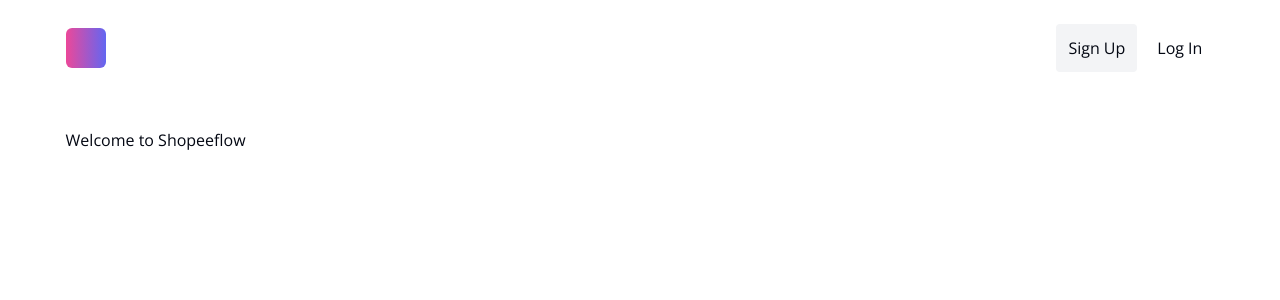
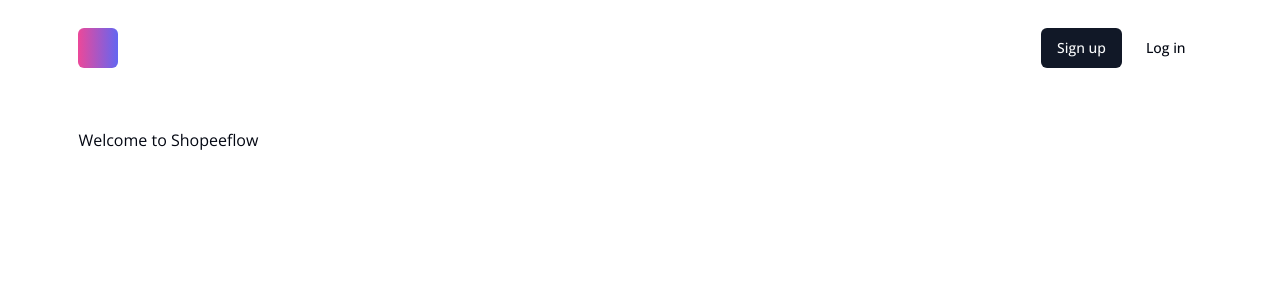
Before and after one commit to justhonnoldwegoinghome/gogoflow-web, a Next.js app: page / in a window 1280 px wide. Shown: the top 300 px of the page. Built offline with nearby package versions, Linux system fonts and the light colour scheme; no server answers.

Commit message:
add shadcn button

```diff
--- a/package.json
+++ b/package.json
@@ -10,6 +10,7 @@
   },
   "dependencies": {
     "@headlessui/react": "^2.1.0",
+    "@radix-ui/react-slot": "^1.1.0",
     "@radix-ui/react-toast": "^1.2.1",
     "axios": "^1.7.2",
     "class-variance-authority": "^0.7.0",
--- a/src/components/button/Button.tsx
+++ b/src/components/button/Button.tsx
@@ -1,50 +1,62 @@
-import clsx from "clsx";
-import { ButtonHTMLAttributes } from "react";
+import * as React from "react";
+import { LoaderCircle } from "lucide-react";
+import { Slot } from "@radix-ui/react-slot";
+import { cva, type VariantProps } from "class-variance-authority";
 
-import { Spinner } from "@/components/spinner";
+import { cn } from "@/utils/cn";
 
-const variants = {
+const buttonVariants = cva(
+  "inline-flex items-center justify-center whitespace-nowrap rounded-md text-sm font-medium ring-offset-background transition-colors focus-visible:outline-none focus-visible:ring-2 focus-visible:ring-ring focus-visible:ring-offset-2 disabled:pointer-events-none disabled:opacity-50",
+  {
     variants: {
-    default: "bg-primary text-primary-foreground shadow hover:bg-primary/90",
+      variant: {
+        default: "bg-primary text-primary-foreground hover:bg-primary/90",
+        destructive:
+          "bg-destructive text-destructive-foreground hover:bg-destructive/90",
+        outline:
+          "border border-input bg-background hover:bg-accent hover:text-accent-foreground",
+        secondary:
+          "bg-secondary text-secondary-foreground hover:bg-secondary/80",
         ghost: "hover:bg-accent hover:text-accent-foreground",
-    destructive:
-      "bg-destructive text-destructive-foreground border border-destructive-foreground",
         link: "text-primary underline-offset-4 hover:underline",
       },
-  sizes: {
-    default: "h-9 px-4 py-2",
-    sm: "h-8 rounded-md px-3 text-xs",
-    lg: "h-10 rounded-md px-8",
-    icon: "h-9 w-9",
+      size: {
+        default: "h-10 px-4 py-2",
+        sm: "h-9 rounded-md px-3",
+        lg: "h-11 rounded-md px-8",
+        icon: "h-10 w-10",
       },
-};
+    },
+    defaultVariants: {
+      variant: "default",
+      size: "default",
+    },
+  }
+);
 
-export interface ButtonProps extends ButtonHTMLAttributes<HTMLButtonElement> {
-  variant?: keyof typeof variants.variants;
-  size?: keyof typeof variants.sizes;
+interface ButtonProps
+  extends React.ButtonHTMLAttributes<HTMLButtonElement>,
+    VariantProps<typeof buttonVariants> {
   isLoading?: boolean;
+  asChild?: boolean;
 }
 
-export function Button({
-  type = "submit",
-  className = "",
-  variant = "default",
-  size = "default",
-  isLoading = false,
-  ...props
-}: ButtonProps) {
+export const Button = React.forwardRef<HTMLButtonElement, ButtonProps>(
+  function Button(
+    { className, variant, size, asChild = false, isLoading = false, ...props },
+    ref
+  ) {
+    const Comp = asChild ? Slot : "button";
+
+    if (isLoading) {
+      props.children = <LoaderCircle className="h-4 w-4 animate-spin" />;
+    }
     return (
-    <button
-      type={type}
-      className={clsx(
-        "inline-flex items-center justify-center whitespace-nowrap rounded-md text-sm font-medium ring-offset-background transition-colors focus-visible:outline-none focus-visible:ring-2 focus-visible:ring-ring focus-visible:ring-offset-2 disabled:cursor-not-allowed disabled:opacity-50",
-        variants.variants[variant],
-        variants.sizes[size],
-        className
-      )}
+      <Comp
+        className={cn(buttonVariants({ variant, size, className }))}
+        ref={ref}
         {...props}
-    >
-      {isLoading ? <Spinner /> : <span className="mx-2">{props.children}</span>}
-    </button>
+      />
     );
   }
+);
--- a/src/features/companies/components/UserCompanyList.tsx
+++ b/src/features/companies/components/UserCompanyList.tsx
@@ -1,18 +1,15 @@
 import Link from "next/link";
-import { useRouter } from "next/router";
 
+import { Button } from "@/components/button";
 import { User } from "@/features/users";
 
 import { useUserCompanyList } from "../api/getUserCompanyList";
-import { Button } from "@/components/button";
 
 interface UserCompanyListProps {
   id: User["id"];
 }
 
 export function UserCompanyList({ id }: UserCompanyListProps) {
-  const push = useRouter().push;
-
   const userCompanyListQuery = useUserCompanyList({ id });
   if (!userCompanyListQuery.data) return <div></div>;
 
@@ -20,25 +17,14 @@
     <div>
       <div>
         {userCompanyListQuery.data.results.length === 0 ? (
-          <div>
-            <Button
-              type="button"
-              variant="link"
-              onClick={() => push("/me/create-company")}
-            >
-              Create company
-            </Button>
-          </div>
+          <Button key={id} asChild>
+            <Link href={"/me/create-company"}>Create company</Link>
+          </Button>
         ) : (
           userCompanyListQuery.data.results.map(({ id, name }) => (
-            <div key={id}>
-              <Link
-                href={`/c/${id}`}
-                className="hover:underline underline-offset-4"
-              >
-                {name}
-              </Link>
-            </div>
+            <Button key={id} asChild variant="link">
+              <Link href={`/c/${id}`}>{name}</Link>
+            </Button>
           ))
         )}
       </div>
--- a/src/pages/_app.tsx
+++ b/src/pages/_app.tsx
@@ -6,9 +6,10 @@
 
 import "@/styles/globals.css";
 import { APIError } from "@/apiClient";
+import { Toaster, useToast } from "@/components/toaster";
+import { Button } from "@/components/button";
 import { LoggedIn, useLoad } from "@/features/authentication";
 import { UserMenu } from "@/features/users";
-import { Toaster, useToast } from "@/components/toaster";
 
 const openSans = Open_Sans({
   subsets: ["latin"],
@@ -41,23 +42,22 @@
       <div className={clsx(openSans.className, "min-h-screen flex flex-col")}>
         {/* Nav bar */}
         <div className="bg-white">
-          <div className="flex justify-between items-center max-w-screen-laptop mx-auto h-24 bg-white px-[2vw]">
-            <Link
-              href="/"
-              className="w-10 h-10 rounded-md bg-gradient-to-r from-pink-500 to-indigo-500"
-            ></Link>
+          <div className="flex justify-between items-center max-w-screen-laptop mx-auto h-24 bg-white px-[3vw]">
+            <Button asChild>
+              <Link
+                href="/"
+                className="w-10 h-10 rounded-md bg-gradient-to-r from-pink-500 to-indigo-500"
+              ></Link>
+            </Button>
             <LoggedIn
               fallback={
                 <div className="flex gap-2">
-                  <Link
-                    href="/auth/request-sign-up"
-                    className="block rounded p-3 bg-gray-100"
-                  >
-                    Sign Up
-                  </Link>
-                  <Link href="/auth/log-in" className="block rounded p-3">
-                    Log In
-                  </Link>
+                  <Button asChild>
+                    <Link href="/auth/request-sign-up">Sign up</Link>
+                  </Button>
+                  <Button asChild variant="ghost">
+                    <Link href="/auth/log-in">Log in</Link>
+                  </Button>
                 </div>
               }
             >
@@ -68,7 +68,7 @@
 
         {/* Page content */}
         <main className="flex-1 bg-white">
-          <div className="max-w-screen-laptop mx-auto px-[2vw] pt-8 pb-24">
+          <div className="max-w-screen-laptop mx-auto px-[3vw] pt-8 pb-24">
             <Component {...pageProps} />
           </div>
         </main>
--- a/src/pages/c/[id]/chat/index.tsx
+++ b/src/pages/c/[id]/chat/index.tsx
@@ -1,12 +1,13 @@
+import Link from "next/link";
 import { useRouter } from "next/router";
 
+import { Button } from "@/components/button";
 import { Company } from "@/features/companies";
 import { LoggedIn } from "@/features/authentication";
 import { Chat } from "@/features/chat";
-import { Button } from "@/components/button";
 
 export default function Page() {
-  const { query, push } = useRouter();
+  const { query } = useRouter();
   let { id } = query;
 
   if (!id) return <div />;
@@ -18,12 +19,13 @@
       {(userId) => (
         <div>
           <div className="ml-auto w-fit">
-            <Button
-              variant="link"
-              onClick={() => push(`/c/${id}/chat/conversations`)}
-            >
-              View conversations
-            </Button>
+            <div className="ml-auto w-fit">
+              <Button asChild variant="link">
+                <Link href={`/c/${id}/chat/conversations`}>
+                  View conversations
+                </Link>
+              </Button>
+            </div>
           </div>
           <Chat companyId={id} />
         </div>
--- a/src/pages/c/[id]/index.tsx
+++ b/src/pages/c/[id]/index.tsx
@@ -1,3 +1,4 @@
+import Link from "next/link";
 import { useRouter } from "next/router";
 
 import { TypographyH2 } from "@/components/typography";
@@ -7,7 +8,7 @@
 import { CompanyFileList } from "@/features/files";
 
 export default function Page() {
-  const { query, push } = useRouter();
+  const { query } = useRouter();
   let { id } = query;
 
   if (!id) return <div />;
@@ -19,8 +20,8 @@
       {(userId) => (
         <div>
           <div className="ml-auto w-fit">
-            <Button onClick={() => push(`/c/${id}/chat`)} variant="link">
-              Go to chat
+            <Button asChild variant="link">
+              <Link href={`/c/${id}/chat`}>Go to chat</Link>
             </Button>
           </div>
           <div className="flex flex-col gap-12">
```
Also changed, not shown: 1 other file (tests, documents, lock files or other folders). Lines whose indentation alone changed are shown as unchanged.
